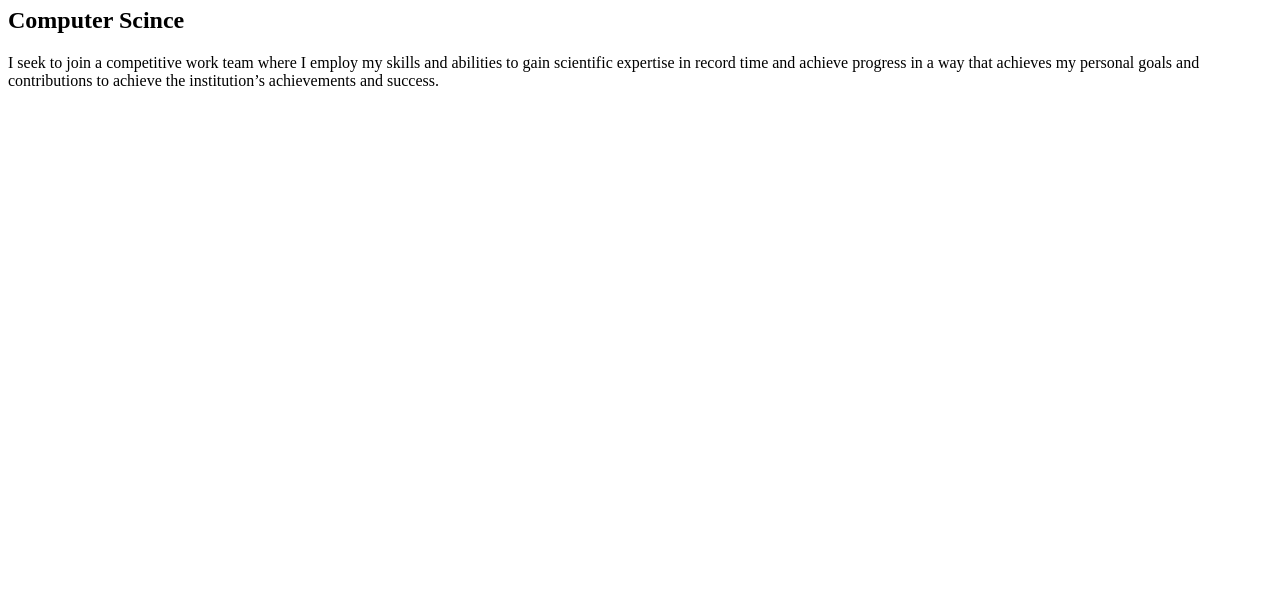
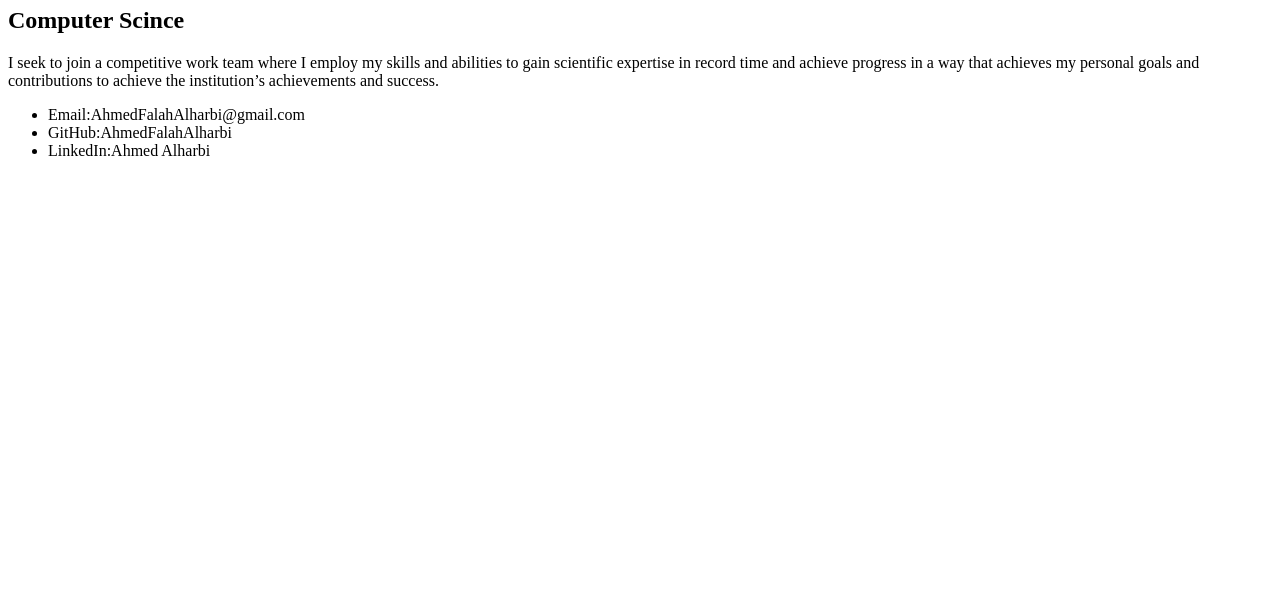
Before and after one commit to AhmedFalahALharbi/Day3Lab2, a plain HTML site: page index.html in a window 1280 px wide. Shown: the part 201-800 px from the top of the page. Drawn offline with Linux system fonts and the light colour scheme.

Commit message:
Add Email Github LinkedIn

```diff
--- a/index.html
+++ b/index.html
@@ -12,5 +12,10 @@
          to gain scientific expertise in record time and achieve
         progress in a way that achieves my personal goals and contributions
         to achieve the institution’s achievements and success.</p>
+        <ul>
+            <li>Email:AhmedFalahAlharbi@gmail.com</li>
+            <li>GitHub:AhmedFalahAlharbi</li>
+            <li>LinkedIn:Ahmed Alharbi</li>
+        </ul>
 </body>
 </html>
```
